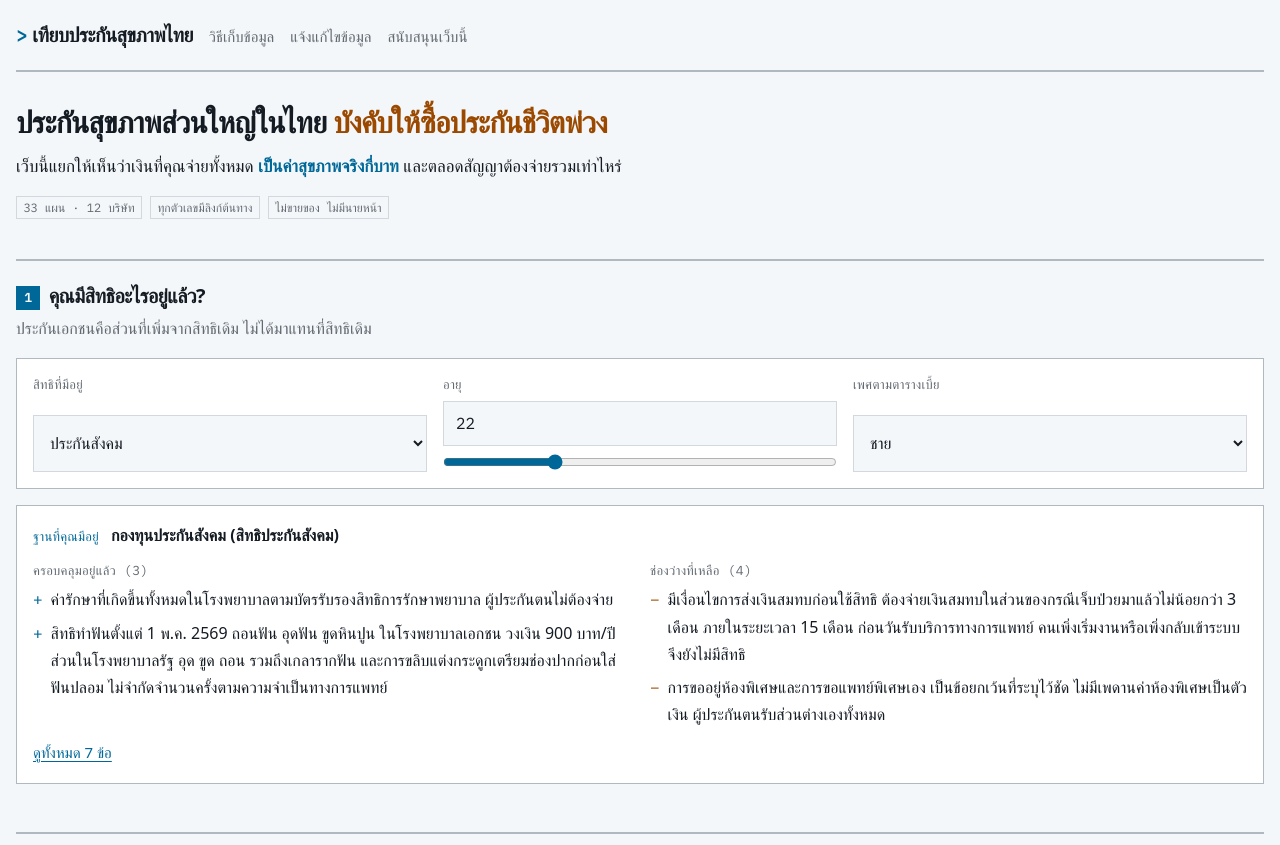
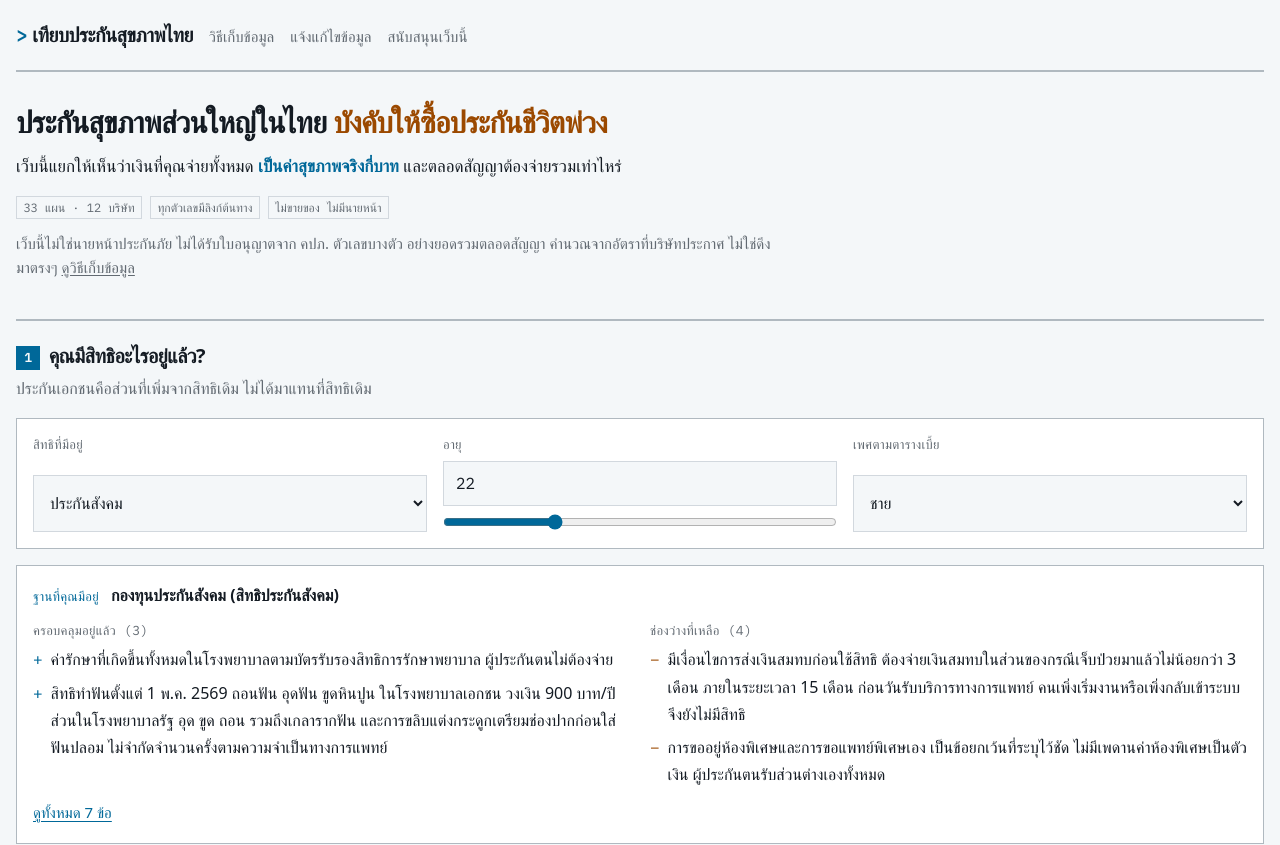
Before and after one commit to ChindanaiNaKub/thai-health-compare, a SvelteKit app: page / in a window 1280 px wide. Shown: the top 845 px of the page. Built offline with nearby package versions, Linux system fonts and the light colour scheme; a web font is replaced by a local one.

Commit message:
Put the broker/license disclaimer where readers actually see it

```diff
--- a/src/routes/+page.svelte
+++ b/src/routes/+page.svelte
@@ -197,6 +197,11 @@
 		<li class="chip chip-neutral">ทุกตัวเลขมีลิงก์ต้นทาง</li>
 		<li class="chip chip-neutral">ไม่ขายของ ไม่มีนายหน้า</li>
 	</ul>
+	<p class="text-muted mt-3 text-sm">
+		เว็บนี้ไม่ใช่นายหน้าประกันภัย ไม่ได้รับใบอนุญาตจาก คปภ. ตัวเลขบางตัว
+		อย่างยอดรวมตลอดสัญญา คำนวณจากอัตราที่บริษัทประกาศ ไม่ใช่ดึงมาตรงๆ
+		<a class="text-accent underline underline-offset-2" href="/method">ดูวิธีเก็บข้อมูล</a>
+	</p>
 </section>
 
 <div class="border-rule mt-10 border-t-2 pt-5">
```
